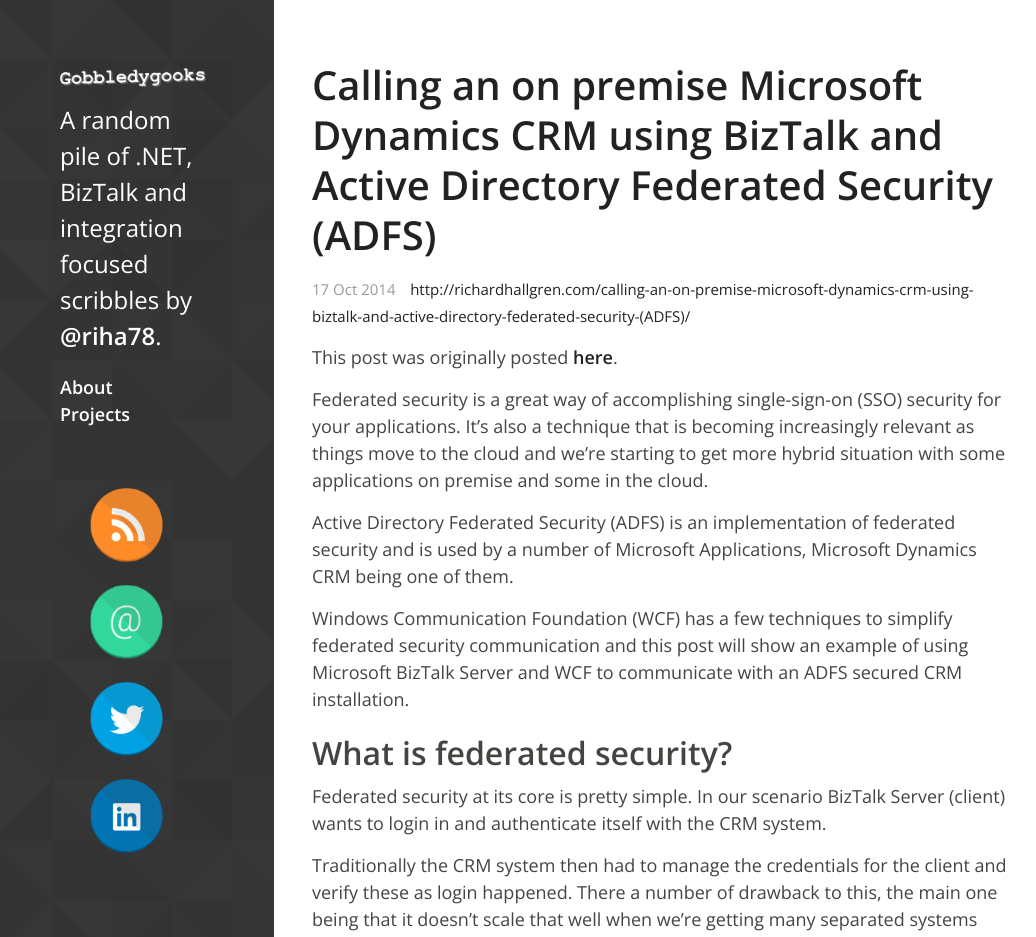
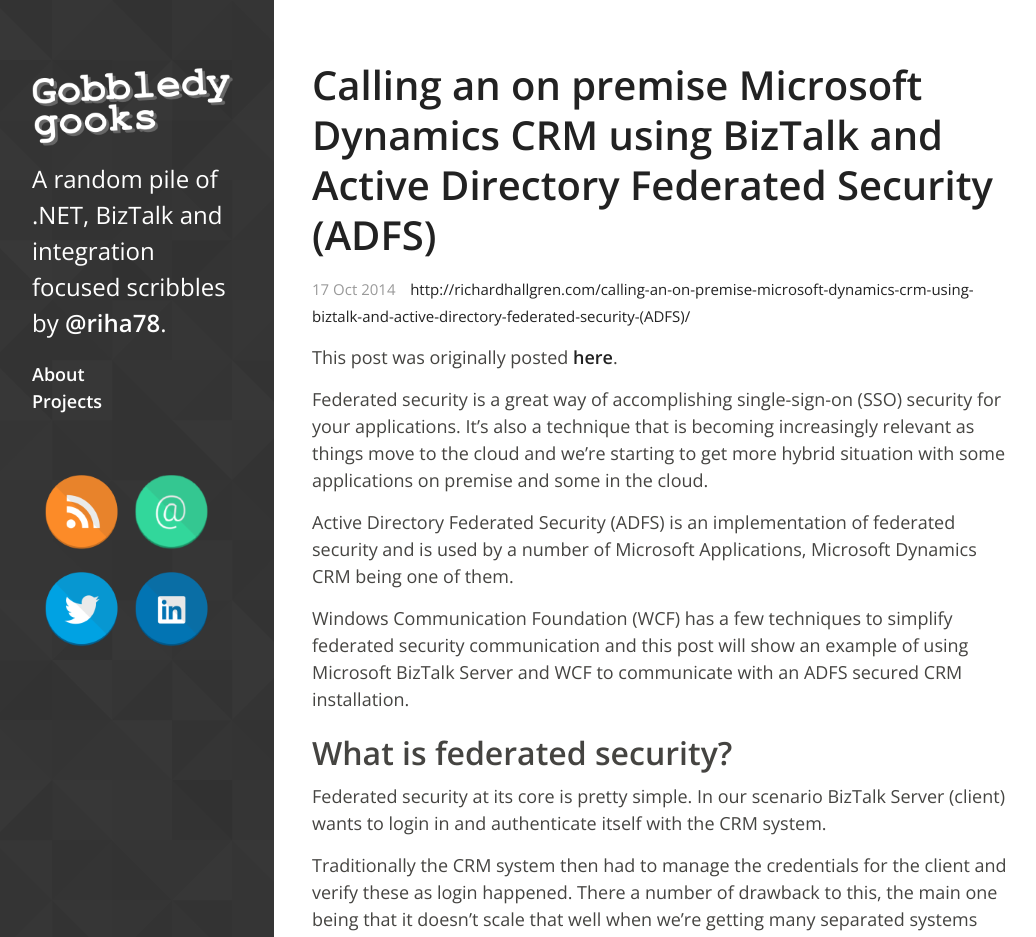
Before and after one commit to riha/riha.github.io, a Jekyll site: the page built from index.html, in a window 1280 px wide and 1400 px high. Shown: the top 937 px of the window, without its empty margins (8-1044 px from the left). Built offline with Jekyll 4.4.1, drawn with Linux system fonts in a browser that asks for light colours; Markdown is read by kramdown in place of the engine named in the settings; the list of posts is cut into pages by our own code; comment, search, counter and statistics services are not loaded.

Commit message:
More scaling fixes

```diff
--- a/public/css/hyde.css
+++ b/public/css/hyde.css
@@ -280,7 +280,8 @@
     margin-bottom: 0;
   }
   .masthead-inner {
-    margin:28px;
+    margin-top: 28px;
+    padding: 15px;
     position: absolute;
     /* bottom: 0; */
     /* right: 0; */
@@ -292,6 +293,11 @@
   .colophon {
     /* margin-top: 40px; */
     /* font-weight: lighter; */
+  }
+}
+@media (min-width: 1200px) {
+  .masthead-inner {
+    padding: 40px;
   }
 }
   /* Container
```
Also changed, not shown: public/images/title.png. Lines whose indentation alone changed are shown as unchanged.
